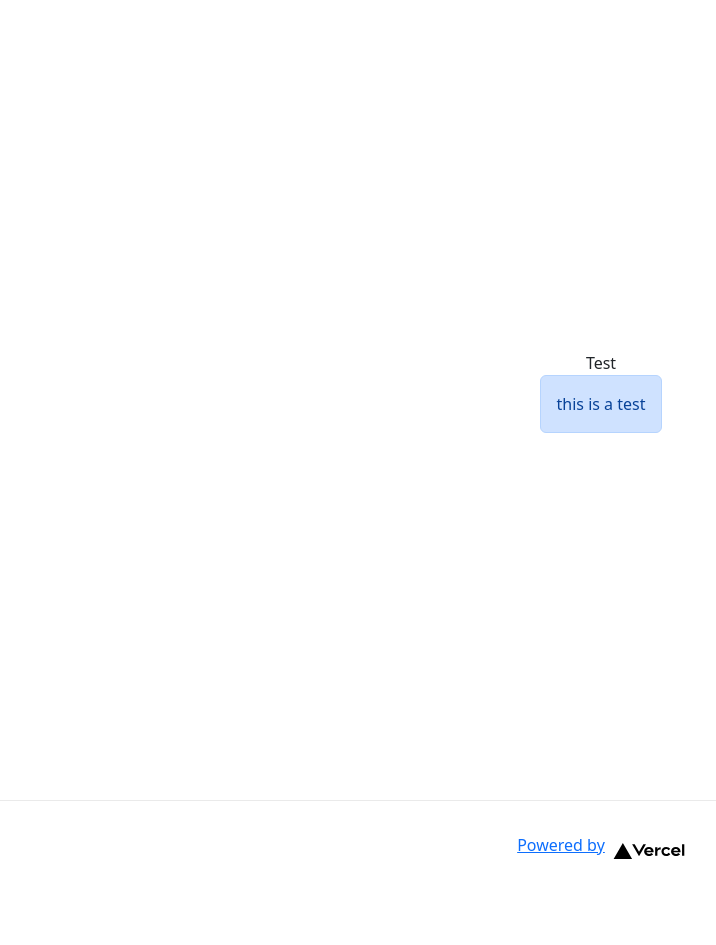
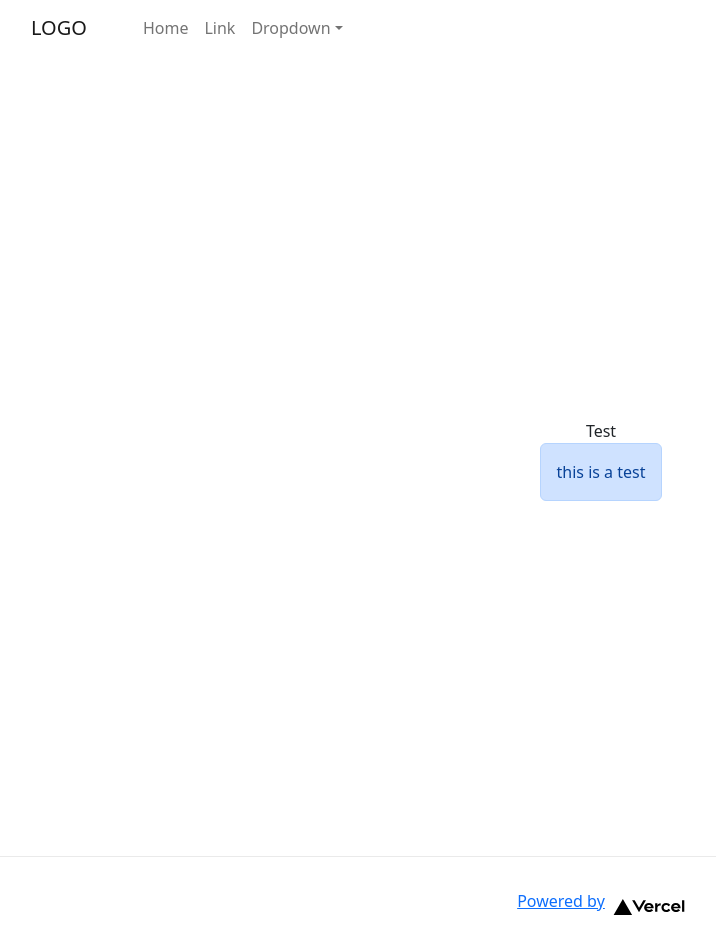
Before and after one commit to Nandi-exl/CV_nandi, a Next.js app: page / in a window 1280 px wide. Shown: the whole page, without its empty margins (39-755 px from the left). Before the commit the page ends 889 px from the top, so only its background shows below. Built offline with nearby package versions, Linux system fonts and the light colour scheme.

Commit message:
add header style

```diff
--- /dev/null
+++ b/pages/Header/navigationbar.js
@@ -0,0 +1,51 @@
+import Container from 'react-bootstrap/Container';
+import Nav from 'react-bootstrap/Nav';
+import Navbar from 'react-bootstrap/Navbar';
+import NavDropdown from 'react-bootstrap/NavDropdown';
+import React, { useEffect, useState } from 'react';
+
+function NavigationBar() {
+  const [textCenter, setTextCenter] = useState('');
+  const [marginNavTex, setMarginNavTex] = useState('');
+  useEffect(() => {
+    if (window.innerWidth > 1000) {
+      setTextCenter('text-center');
+      setMarginNavTex('2rem');
+    } else {
+      setTextCenter('');
+      setMarginNavTex('0');
+    }
+  }, []);
+  return (
+    <>
+      <Navbar expand='lg' style={{ backgroundColor: 'rgba(0, 0, 0, 0)' }}>
+        <Container style={{ paddingLeft: '0', paddingRight: '0' }}>
+          <Navbar.Brand href='#home'>LOGO</Navbar.Brand>
+          <Navbar.Toggle aria-controls='basic-navbar-nav' />
+          <Navbar.Collapse id='basic-navbar-nav' className={textCenter}>
+            <Nav className='me-auto ' style={{ marginLeft: marginNavTex }}>
+              <Nav.Link href='#home'>Home</Nav.Link>
+              <Nav.Link href='#link'>Link</Nav.Link>
+
+              <NavDropdown title='Dropdown' id='basic-nav-dropdown'>
+                <NavDropdown.Item href='#action/3.1'>Action</NavDropdown.Item>
+                <NavDropdown.Item href='#action/3.2'>
+                  Another action
+                </NavDropdown.Item>
+                <NavDropdown.Item href='#action/3.3'>
+                  Something
+                </NavDropdown.Item>
+                <NavDropdown.Divider />
+                <NavDropdown.Item href='#action/3.4'>
+                  Separated link
+                </NavDropdown.Item>
+              </NavDropdown>
+            </Nav>
+          </Navbar.Collapse>
+        </Container>
+      </Navbar>
+    </>
+  );
+}
+
+export default NavigationBar;
--- a/pages/_app.js
+++ b/pages/_app.js
@@ -1,7 +1,12 @@
-import '../styles/globals.css'
+import '../styles/globals.css';
+import { SSRProvider } from 'react-bootstrap';
 
 function MyApp({ Component, pageProps }) {
-  return <Component {...pageProps} />
+  return (
+    <SSRProvider>
+      <Component {...pageProps} />
+    </SSRProvider>
+  );
 }
 
-export default MyApp
+export default MyApp;
--- a/pages/index.js
+++ b/pages/index.js
@@ -3,17 +3,21 @@ import Image from 'next/image';
 import styles from '../styles/Home.module.css';
 import 'bootstrap/dist/css/bootstrap.min.css';
 import { Alert } from 'react-bootstrap';
+import NavigationBar from './Header/navigationbar';
+
 
 export default function Home() {
   return (
+
       <div className={styles.container}>
         <Head>
           <title>Create Next App</title>
           <meta name='description' content='Generated by create next app' />
           <link rel='icon' href='/favicon.ico' />
         </Head>
-
+        <NavigationBar />
         <main className={styles.main}>
+          <br></br>
           Test
           <Alert>this is a test</Alert>
         </main>
@@ -26,10 +30,16 @@ export default function Home() {
           >
             Powered by{' '}
             <span className={styles.logo}>
-            <Image src='/vercel.svg' alt='Vercel Logo' width={72} height={16} />
+              <Image
+                src='/vercel.svg'
+                alt='Vercel Logo'
+                width={72}
+                height={16}
+              />
             </span>
           </a>
         </footer>
       </div>
+
   );
 }
--- a/styles/Home.module.css
+++ b/styles/Home.module.css
@@ -1,5 +1,6 @@
 .container {
   padding: 0 2rem;
+  /* background-color: #111; */
 }
 
 .main {
```
Lines whose indentation alone changed are shown as unchanged.
